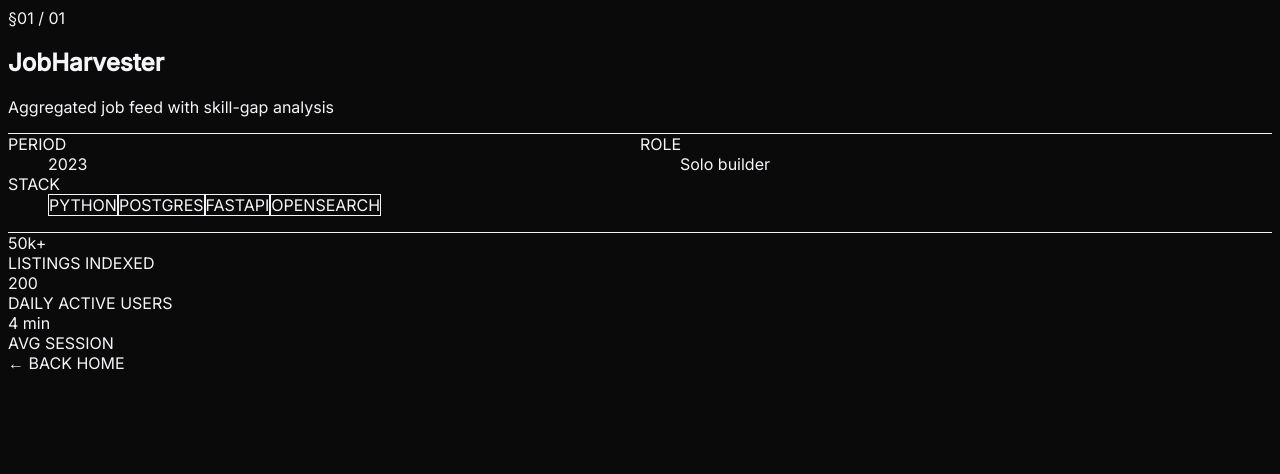
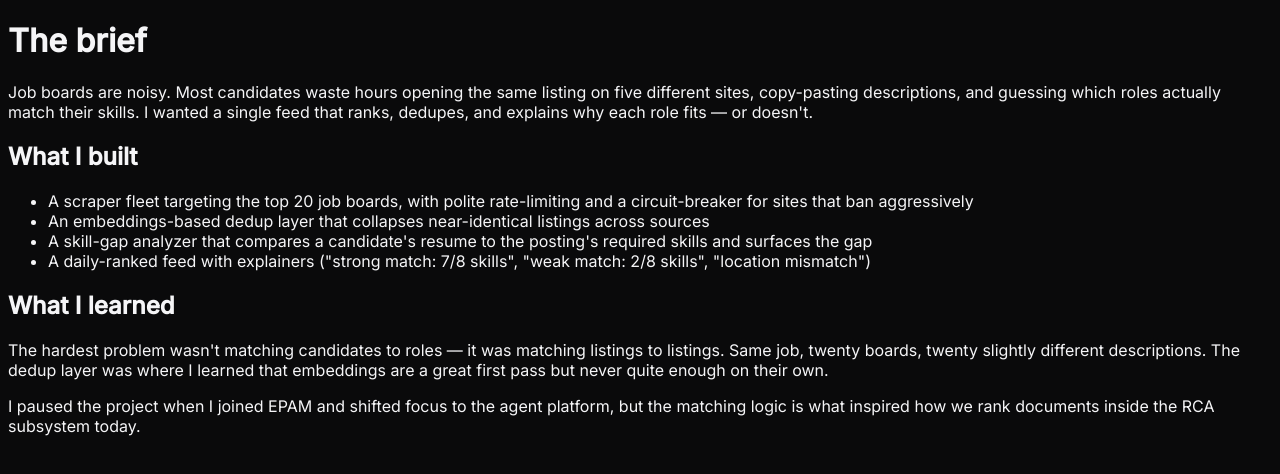
Before and after one commit to saidheerajgantala/PORTFOLIOv2, a Next.js app: page /work/jobharvester in a window 1280 px wide. Shown: the top 474 px of the page. Built offline with nearby package versions, Linux system fonts and the light colour scheme.

Commit message:
feat: JobHarvester case study at /work/jobharvester

```diff
--- /dev/null
+++ b/app/work/jobharvester/page.mdx
@@ -0,0 +1,33 @@
+export const metadata = {
+  title: 'JobHarvester — Saidheeraj Gantala',
+};
+
+# The brief
+
+Job boards are noisy. Most candidates waste hours opening the same
+listing on five different sites, copy-pasting descriptions, and
+guessing which roles actually match their skills. I wanted a single
+feed that ranks, dedupes, and explains why each role fits — or
+doesn't.
+
+## What I built
+
+- A scraper fleet targeting the top 20 job boards, with polite
+  rate-limiting and a circuit-breaker for sites that ban aggressively
+- An embeddings-based dedup layer that collapses near-identical
+  listings across sources
+- A skill-gap analyzer that compares a candidate's resume to the
+  posting's required skills and surfaces the gap
+- A daily-ranked feed with explainers ("strong match: 7/8 skills",
+  "weak match: 2/8 skills", "location mismatch")
+
+## What I learned
+
+The hardest problem wasn't matching candidates to roles — it was
+matching listings to listings. Same job, twenty boards, twenty slightly
+different descriptions. The dedup layer was where I learned that
+embeddings are a great first pass but never quite enough on their own.
+
+I paused the project when I joined EPAM and shifted focus to the
+agent platform, but the matching logic is what inspired how we
+rank documents inside the RCA subsystem today.
```
